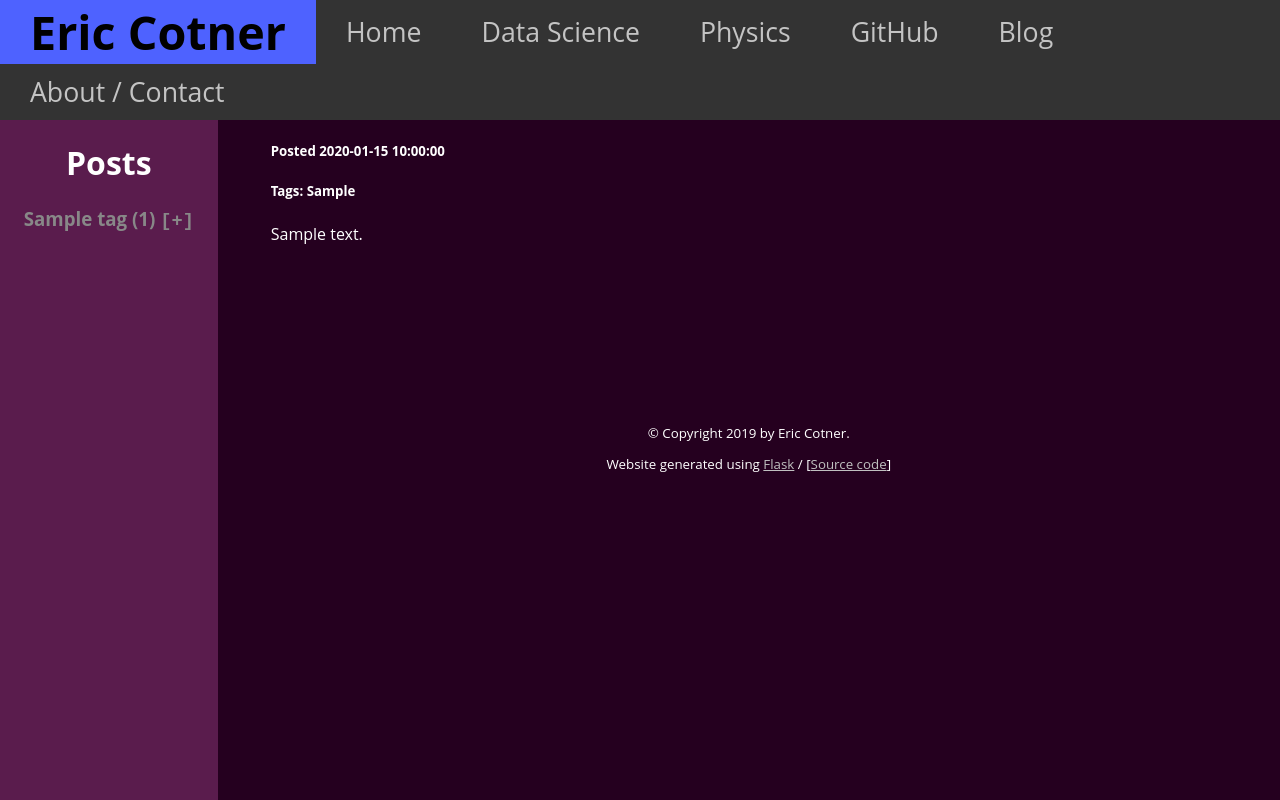
After one commit to ecotner/flask-website, a Flask app: template application/templates/blog_layout.html in a window 1280 px wide. The commit adds this page. Run offline with Flask 2, Linux system fonts and the light colour scheme; the template is opened without the code that fills it: most values are stand-ins (such as "Sample title", 1, 10 or a date in 2020).

Commit message:
added blog routes/styles/DB retrieval, javascript for collapsible sidebar, database caching, etc.

```diff
--- a/application/__init__.py
+++ b/application/__init__.py
@@ -1,5 +1,6 @@
 from flask import Flask
 
 app = Flask(__name__)
+app.jinja_env.globals.update(zip=zip, len=len)
 
 from application.routes import main, blog
--- a/application/config.py
+++ b/application/config.py
@@ -4,3 +4,7 @@ class BaseConfig:
             return getattr(self, key)
         except TypeError:
             raise KeyError(f"config variable '{key}' not found")
+
+
+class Config(BaseConfig):
+    BLOG_REFRESH_INTERVAL = 3600 * 12  # Cache blog content, for reload this often
--- a/application/routes/main.py
+++ b/application/routes/main.py
@@ -20,12 +20,13 @@ from application import app
 
 Misaka(app=app, math_explicit=True, math=True, highlight=True, fenced_code=False)
 
+
 nav_links = {
     "index": "Home",
     "datascience": "Data Science",
     "physics": "Physics",
     "github": "GitHub",
-    "blog": "Blog",
+    "blog_landing": "Blog",
     "about": "About / Contact",
 }
 
@@ -41,7 +42,7 @@ def index():
         text = fo.read()
     return render_template(
         template_name_or_list="banner_layout.html",
-        title="Eric Cotner",
+        page_title="Eric Cotner",
         banner_img="banner-bullet-cluster.jpg",
         banner_desc="Bullet Cluster x-ray map taken by Chandra telescope",
         banner_h1="Eric Cotner",
@@ -56,7 +57,7 @@ def datascience():
         text = fo.read()
     tmp = render_template(
         template_name_or_list="banner_layout.html",
-        title="Data Science - Eric Cotner",
+        page_title="Data Science - Eric Cotner",
         banner_img="clustering_comparison.png",
         banner_desc="A comparison of several unsupervised clustering techniques from `scikit-learn`",
         banner_h1="Data Science",
@@ -72,7 +73,7 @@ def physics():
         text = fo.read()
     tmp = render_template(
         template_name_or_list="banner_layout.html",
-        title="Physics - Eric Cotner",
+        page_title="Physics - Eric Cotner",
         banner_img="particle_tracks.svg",
         banner_desc="A collision event at the LHC",
         banner_h1="Physics",
@@ -98,7 +99,7 @@ def about():
         text = fo.read()
     return render_template(
         template_name_or_list="banner_layout.html",
-        title="About Me - Eric Cotner",
+        page_title="About Me - Eric Cotner",
         banner_img="honduras_dive.jpg",
         banner_desc="Scuba diving in Roatán, Honduras",
         banner_h1="About me",
--- /dev/null
+++ b/application/static/js/blog.js
@@ -0,0 +1,20 @@
+function toggleListExpand(el) {
+    // Toggle collapse indicator
+    var ci = el.getElementsByClassName("collapse-indicator")[0];
+    if (ci.innerHTML == "[+]") {
+        ci.innerHTML = "[-]";
+    } else {
+        ci.innerHTML = "[+]"
+    }
+    // Get list of sub-elements
+    var sublist = el.nextElementSibling.children;
+    var status;
+    for (i=0; i<sublist.length; i++) {
+        status = window.getComputedStyle(sublist[i]).display;
+        if (status == "none") {
+            sublist[i].style.display = "block";
+        } else {
+            sublist[i].style.display = "none"
+        }
+    }
+}
--- a/application/static/styles/base_style.css
+++ b/application/static/styles/base_style.css
@@ -11,7 +11,7 @@
 }
 
 /* main font family and color */
-h1, h2, h3, p, li {
+h1, h2, h3, h4, h5, h6, p, li {
     color: var(--main-text-color);
     /* font-family: Arial, Helvetica, sans-serif; */
     font-family: "Open Sans", Calibri, sans-serif;
--- /dev/null
+++ b/application/static/styles/blog_style.css
@@ -0,0 +1,25 @@
+img[alt=blog-img] {
+    max-height: 250px;
+    display: block;
+    margin: 0 auto;
+}
+
+.tag {
+    display: block;
+    padding: 0;
+    margin: 0;
+}
+
+.tag li {
+    display: none;
+    list-style-type: square;
+    margin-left: 20px;
+}
+
+.post-hx, .tag-hx {
+    margin: 0;
+}
+
+.collapse-indicator {
+    font-family: 'Courier New', Courier, monospace;
+}
--- a/application/static/styles/sidebar_style.css
+++ b/application/static/styles/sidebar_style.css
@@ -13,15 +13,20 @@
 
 #sidebar ul {
     padding: 0;
+    margin: 0;
 }
 
 #sidebar ul li {
-    padding: 4px;
     list-style-type: none;
 }
 
-#sidebar ul li:hover {
-    background-color: teal;
+#sidebar ul li a:hover {
+    background-color: rgb(131, 131, 131);
+    color: white;
+}
+
+#sidebar-title {
+    text-align: center;
 }
 
 #content-wrapper {
--- a/application/templates/banner_layout.html
+++ b/application/templates/banner_layout.html
@@ -3,7 +3,7 @@
 {% block stylesheets %}
 <link rel="stylesheet" type="text/css" href="{{ url_for('static', filename='styles/banner_style.css')}}">
 {% endblock %}
-{% block title %}{{ title }}{% endblock %}
+{% block title %}{{ page_title }}{% endblock %}
 
 {% block banner %}
 <div id="banner">
--- /dev/null
+++ b/application/templates/blog_layout.html
@@ -0,0 +1,43 @@
+{% extends "sidebar_layout.html" %}
+<!-- Head -->
+{% block stylesheets %}
+    <link rel="stylesheet" type="text/css" href="{{ url_for('static', filename='styles/sidebar_style.css')}}">
+    <link rel="stylesheet" type="text/css" href="{{ url_for('static', filename='styles/blog_style.css')}}">
+{% endblock %}
+{% block head_scripts %}
+    <script src="{{ url_for('static', filename='js/blog.js') }}"></script>
+    <!-- <script>alert('derp')</script> -->
+{% endblock %}
+
+<!-- Sidebar -->
+{% block sidebar_title %}Posts{% endblock %}
+{% block sidebar_content %}
+    {% for tag, posts in tag_to_posts.items() %}
+        <li class="tag">
+            <a onclick="toggleListExpand(this)" style="display: block;">
+                <h3 class="tag-hx" style="color: {{ posts['color'] }};">
+                    {{ tag }} ({{ posts['count'] }})
+                    <span class="collapse-indicator">[+]</span>
+                </h3>
+            </a>
+            <ul>
+            {% for title, link in zip(posts['title'], posts['link']) %}
+                <li>
+                    <h4 class="post-hx">
+                        <a href="{{ url_for('blog_post', link=link) }}">{{ title }}</a>
+                    </h4>
+                </li>
+            {% endfor %}
+            </ul>
+        </li>
+    {% endfor %}
+{% endblock %}
+
+<!-- Main content -->
+{% block content_text %}
+    <div id="content-text">
+        <h5>Posted {{ posted_date }}</h5>
+        <h5>Tags: {{ post_tags|safe }}</h5>
+        {{ content_text|markdown }}
+    </div>
+{% endblock %}
--- a/application/templates/sidebar_layout.html
+++ b/application/templates/sidebar_layout.html
@@ -2,21 +2,13 @@
 {% block stylesheets %}
 <link rel="stylesheet" type="text/css" href="{{ url_for('static', filename='styles/sidebar_style.css')}}">
 {% endblock %}
-{% block title %}{{ title }}{% endblock %}
-
-{% block head_scripts %}
-{% endblock %}
+{% block title %}{{ page_title }}{% endblock %}
 
 {% block sidebar %}
 <div id="sidebar">
     <ul>
-        <li><h1 id="sidebar-title">{{ sidebar_title or "Some title" }}</h1></li>
+        <li><h1 id="sidebar-title">{% block sidebar_title %}{% endblock %}</h1></li>
+        {% block sidebar_content %}{% endblock %}
     </ul>
 </div>
 {% endblock %}
-
-{% block content_text %}
-<div id="content-text">
-    {{ text|markdown }}
-</div>
-{% endblock %}
```
Also changed, not shown: application/helper.py (added, +20 -0 lines), application/routes/blog.py (+142 -21 lines).
